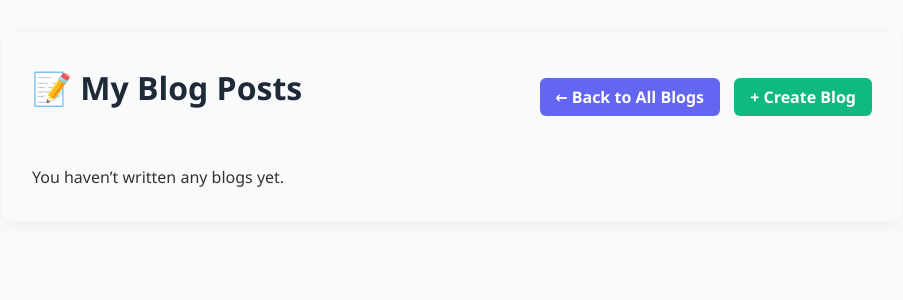
After one commit to devAO-bit/blogging-system-django, a Django app: page /blog/my-blogs/ in a window 1280 px wide. The commit adds this page. Shown: the top 300 px of the page, without its empty margins (188-1091 px from the left). Run offline with Django 5.2, Linux system fonts and the light colour scheme; the visitor is signed in with stand-in values (Sample User, id 1); data that the repository does not hold is empty.

Commit message:
Add 'My Blogs' feature: create my_blogs view and template, update URLs, and enhance navigation

```diff
--- a/blogger/blog/templates/blog/blog_list.html
+++ b/blogger/blog/templates/blog/blog_list.html
@@ -76,6 +76,7 @@
     <div class="top-bar">
       Welcome, {{ user.username }} |
       <a href="{% url 'blog_create' %}">➕ Create New Blog</a>
+      <a href="{% url 'my_blogs' %}">📝 My Blogs</a>
       <a href="{% url 'logout' %}">🚪 Logout</a>
     </div>
   {% endif %}
--- /dev/null
+++ b/blogger/blog/templates/blog/my_blogs.html
@@ -0,0 +1,99 @@
+{% load static %}
+<!DOCTYPE html>
+<html lang="en">
+<head>
+  <meta charset="UTF-8">
+  <title>My Blogs</title>
+  <link rel="stylesheet" href="{% static 'blog/style.css' %}">
+  <style>
+    body {
+      background: #f9fafb;
+      font-family: 'Segoe UI', Tahoma, Geneva, Verdana, sans-serif;
+      margin: 0;
+      padding: 2rem;
+    }
+
+    .container {
+      max-width: 900px;
+      margin: auto;
+    }
+
+    .top-bar {
+      display: flex;
+      justify-content: space-between;
+      align-items: center;
+      margin-bottom: 2rem;
+    }
+
+    .top-bar h1 {
+      color: #1f2937;
+    }
+
+    .create-btn {
+      background-color: #10b981;
+      color: white;
+      padding: 0.5rem 1rem;
+      border-radius: 6px;
+      text-decoration: none;
+      font-weight: bold;
+    }
+
+    .blog-post {
+      background: white;
+      padding: 1.5rem;
+      border-radius: 12px;
+      box-shadow: 0 4px 12px rgba(0, 0, 0, 0.05);
+      margin-bottom: 1.5rem;
+    }
+
+    .blog-post h2 a {
+      text-decoration: none;
+      color: #111827;
+    }
+
+    .blog-post .meta {
+      font-size: 0.9rem;
+      color: #6b7280;
+      margin-bottom: 1rem;
+    }
+
+    .actions a {
+      margin-right: 10px;
+      color: #3b82f6;
+      text-decoration: none;
+      font-weight: 500;
+    }
+
+    .actions a.delete {
+      color: #ef4444;
+    }
+  </style>
+</head>
+<body>
+  <div class="container">
+    <div class="top-bar">
+      <h1>📝 My Blog Posts</h1>
+      <div>
+        <a href="{% url 'blog_list' %}" class="create-btn" style="background-color:#6366f1; margin-right: 10px;">← Back to All Blogs</a>
+        <a href="{% url 'blog_create' %}" class="create-btn">+ Create Blog</a>
+      </div>
+    </div>
+
+    {% for post in blogs %}
+      <div class="blog-post">
+        <h2><a href="{% url 'blog_detail' slug=post.slug %}">{{ post.title }}</a></h2>
+        <div class="meta">Created on {{ post.created_at|date:"F j, Y" }}</div>
+        <p>{{ post.content|truncatewords:30 }}</p>
+
+        <div class="actions">
+          <a href="{% url 'blog_detail' slug=post.slug %}">👁 View</a>
+          <a href="{% url 'blog_edit' slug=post.slug %}">✏️ Edit</a>
+          <a href="{% url 'blog_delete' slug=post.slug %}" class="delete">🗑 Delete</a>
+        </div>
+      </div>
+    {% empty %}
+      <p>You haven’t written any blogs yet.</p>
+    {% endfor %}
+  </div>
+</body>
+</html>
--- a/blogger/blog/urls.py
+++ b/blogger/blog/urls.py
@@ -1,10 +1,12 @@
 from django.urls import path
-from .views import blog_list, blog_detail, blog_create, blog_edit, blog_delete
+from .views import blog_list, blog_detail, blog_create, blog_edit, blog_delete, my_blogs
 
 urlpatterns = [
     path('', blog_list, name='blog_list'),
     path('create/', blog_create, name='blog_create'),
+    path('my-blogs/', my_blogs, name='my_blogs'),
     path('<slug:slug>/', blog_detail, name='blog_detail'),
     path('<slug:slug>/edit/', blog_edit, name='blog_edit'),
     path('<slug:slug>/delete/', blog_delete, name='blog_delete'),
+
 ]
--- a/blogger/blog/views.py
+++ b/blogger/blog/views.py
@@ -47,3 +47,9 @@
     blog.is_deleted = True
     blog.save()
     return redirect('blog_list')
+
+
+@login_required
+def my_blogs(request):
+    blogs = BlogPost.objects.filter(author=request.user, is_deleted=False).order_by('-created_at')
+    return render(request, 'blog/my_blogs.html', {'blogs': blogs})
```
